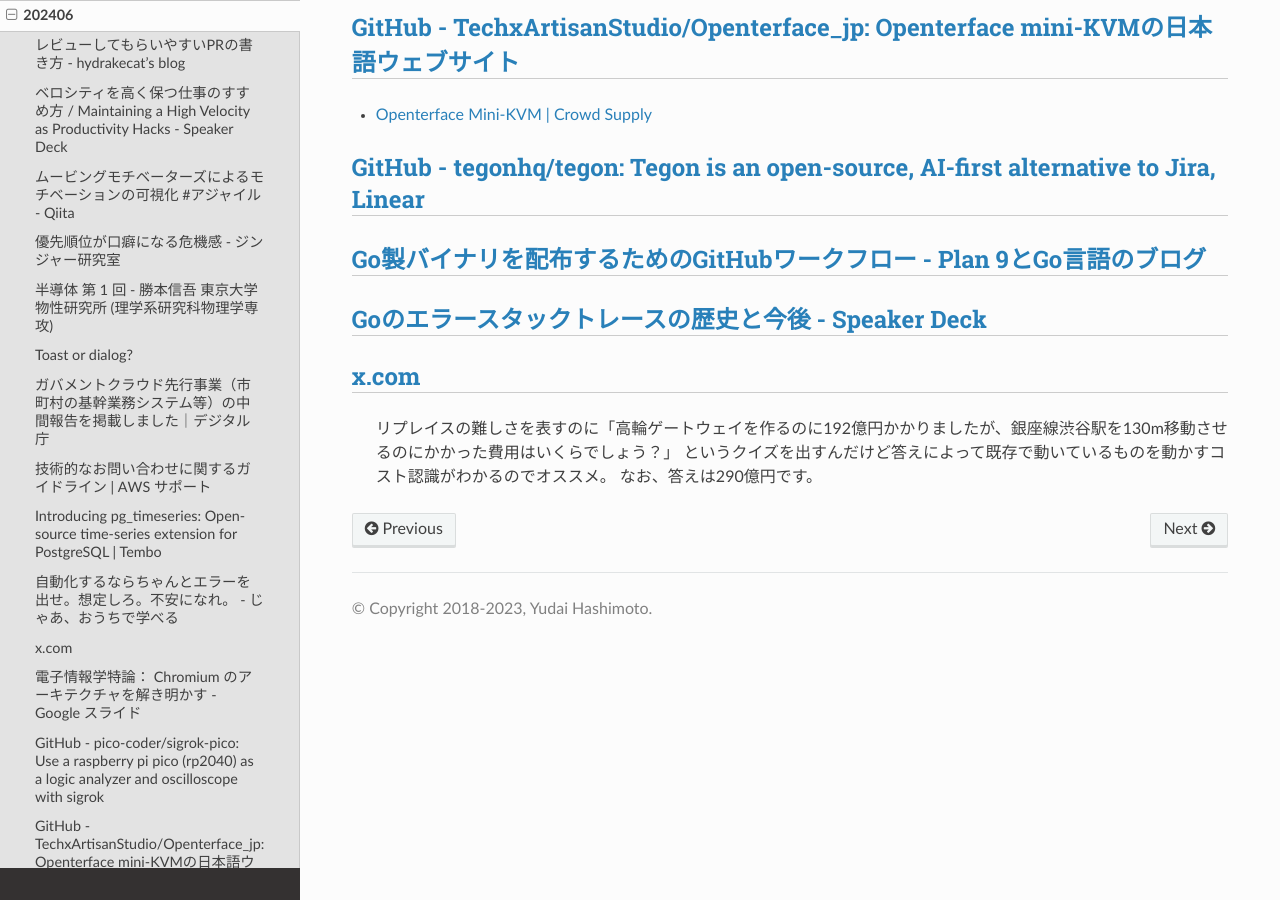
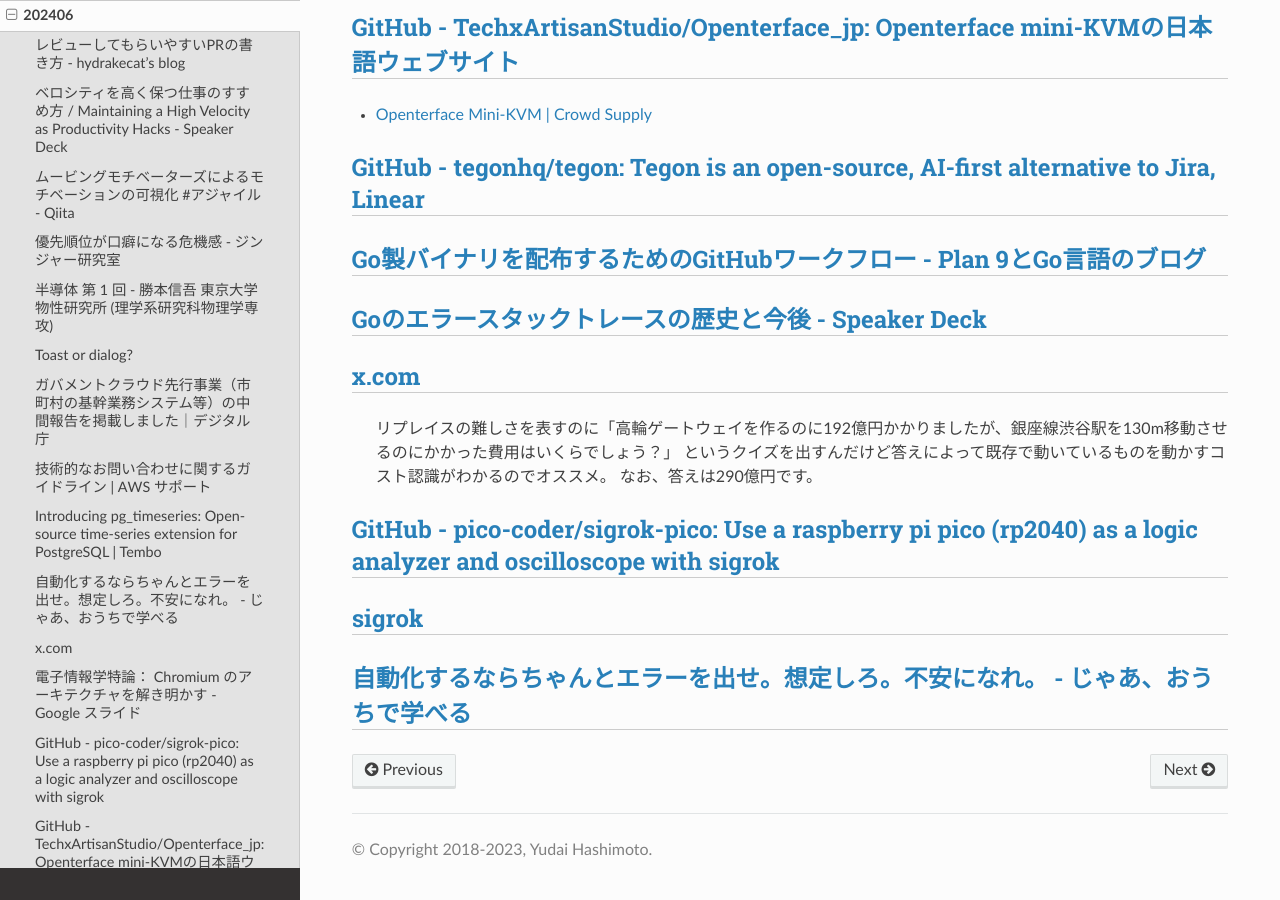
Before and after one commit to jp7fkf/JP7FKF-Warehouse, a Sphinx documentation site: the page built from source/dialy/202406.md, in a window 1280 px wide and 900 px high, scrolled down 1663 px. Built offline with Sphinx 7.4.7 and the Read the Docs theme 2.0.0, drawn with Linux system fonts in a browser that asks for light colours.

Commit message:
2024-06-28 20:20:03 JST

```diff
--- a/source/dialy/202406.md
+++ b/source/dialy/202406.md
@@ -48,3 +48,9 @@
 > リプレイスの難しさを表すのに「高輪ゲートウェイを作るのに192億円かかりましたが、銀座線渋谷駅を130m移動させるのにかかった費用はいくらでしょう？」
 > というクイズを出すんだけど答えによって既存で動いているものを動かすコスト認識がわかるのでオススメ。
 > なお、答えは290億円です。
+
+## [GitHub - pico-coder/sigrok-pico: Use a raspberry pi pico (rp2040) as a logic analyzer and oscilloscope with sigrok](https://github.com/pico-coder/sigrok-pico)
+
+## [sigrok](https://www.sigrok.org/wiki/Main_Page)
+
+## [自動化するならちゃんとエラーを出せ。想定しろ。不安になれ。 - じゃあ、おうちで学べる](https://syu-m-5151.hatenablog.com/entry/2024/05/11/115518)
```
